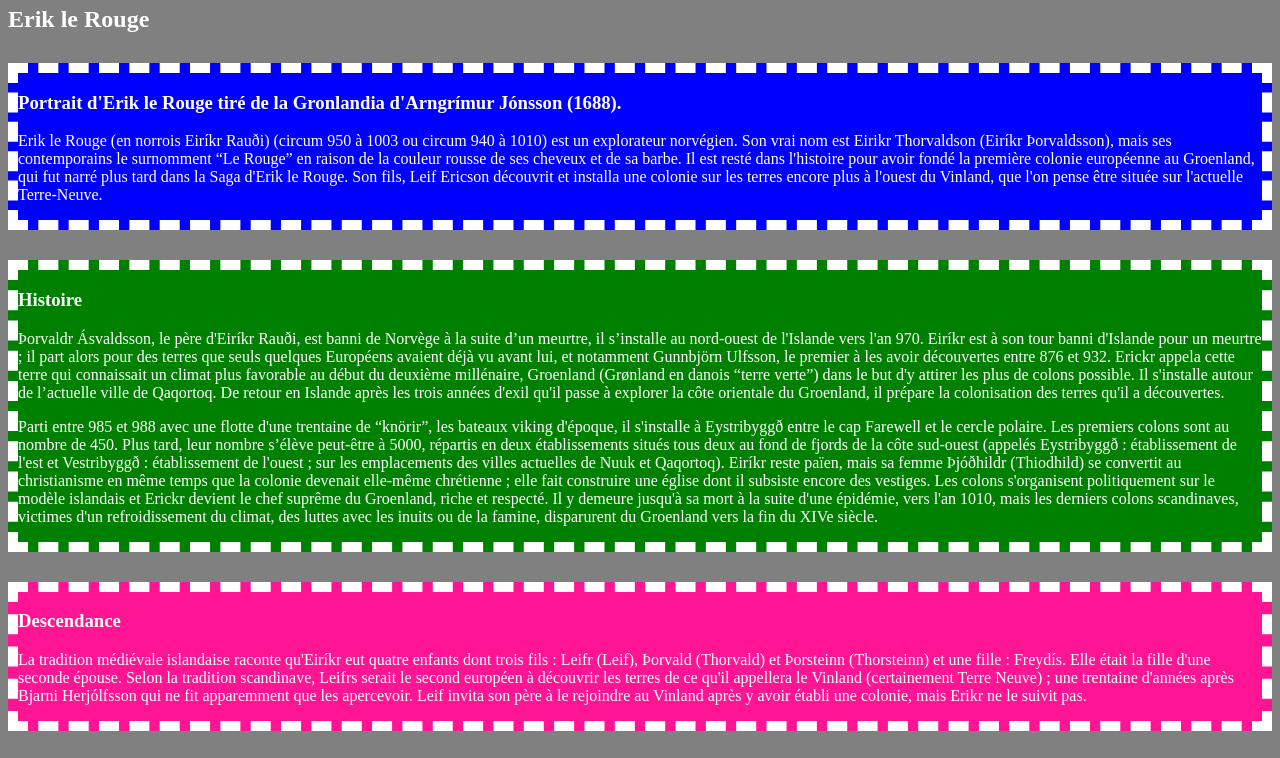
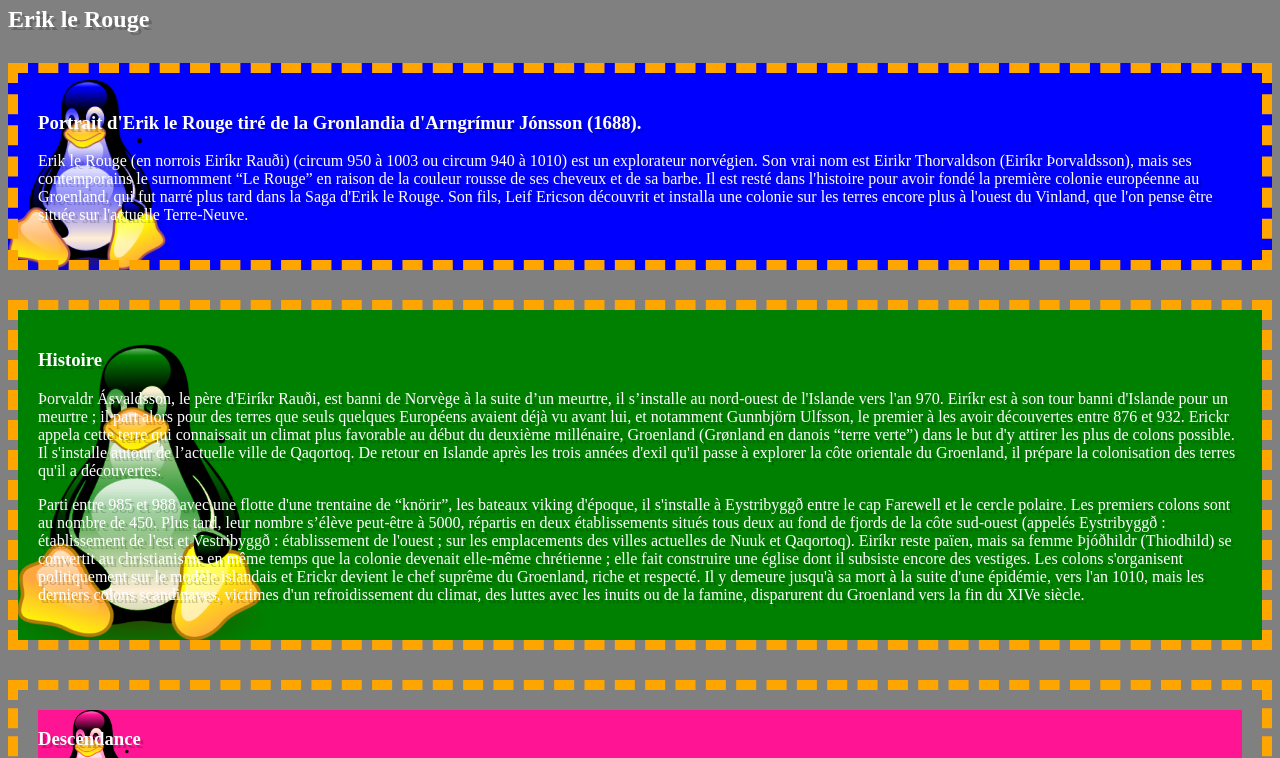
Before and after one commit to msermet/HTML-et-CSS, a plain HTML site: page Chapitre2/CH2_4_.html in a window 1280 px wide. Shown: the part 74-832 px from the top of the page. Drawn offline with Linux system fonts and the light colour scheme.

Commit message:
Modifs Ch2_4_.css

```diff
--- a/Chapitre2/CH2_4_.css
+++ b/Chapitre2/CH2_4_.css
@@ -1,28 +1,56 @@
 body {
+    text-shadow: 3px 3px 0px rgba(0,0,0,0.2);
     background-color: grey;
     color: white;
 }
 
 .article1 {
+    text-shadow: 3px 3px 0px rgba(0,0,0,0.2);
     margin-bottom: 30px;
     margin-top: 30px;
+    padding: 20px;
+    background-clip: border-box;
     border-width: 10px;
+    border-color: orange;
     background-color: blue;
     border-style: dashed;
+    background-image: url('pingouin.png');
+    background-repeat: no-repeat ;
+    background-size: 180px;
+    background-position: bottom -27px left -22px;
+    background-origin: padding-box;
 }
 
 .article2 {
+    text-shadow: 3px 3px 0px rgba(0,0,0,0.2);
     margin-bottom: 30px;
     margin-top: 30px;
+    padding: 20px;
+    background-clip: padding-box;
     border-width: 10px;
+    border-color: orange;
     background-color: green;
     border-style: dashed;
+    background-image: url('pingouin.png');
+    background-repeat: no-repeat ;
+    background-size: 280px;
+    background-position: bottom -17px left -10px ;
+    background-origin: border-box;
 }
 
 .article3 {
+    text-shadow: 3px 3px 0px rgba(0,0,0,0.2);
     margin-bottom: 30px;
     margin-top: 30px;
+    padding: 20px;
     border-width: 10px;
+    border-style: dashed;
+    background-clip: content-box;
     background-color: deeppink;
-    border-style: dashed;
+    border-color: orange;
+    background-image: url('pingouin.png');
+    background-repeat: no-repeat ;
+    background-size: 124px;
+    background-position: bottom -13px left -10px ;
+    background-origin: content-box;
 }
```
